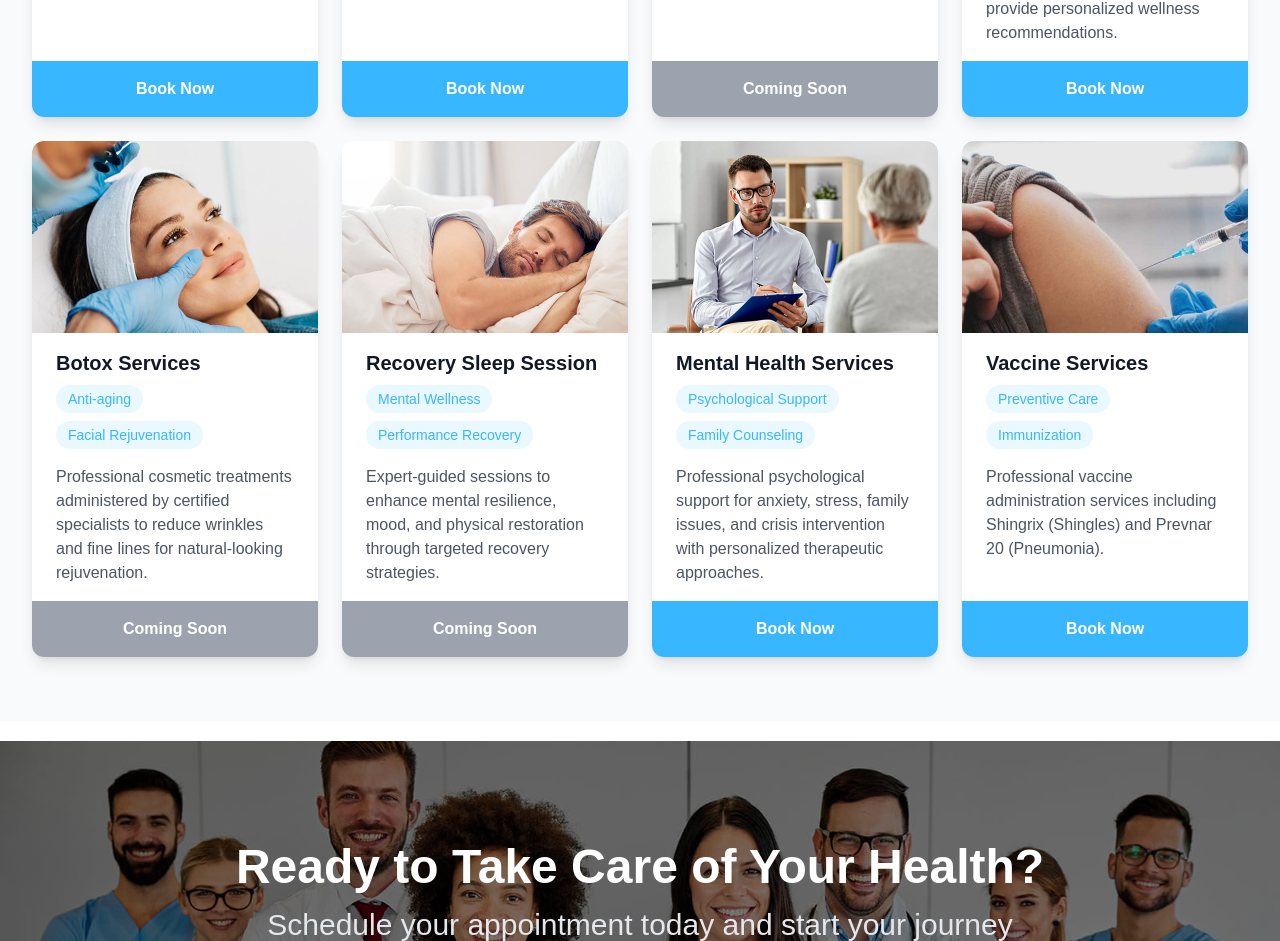
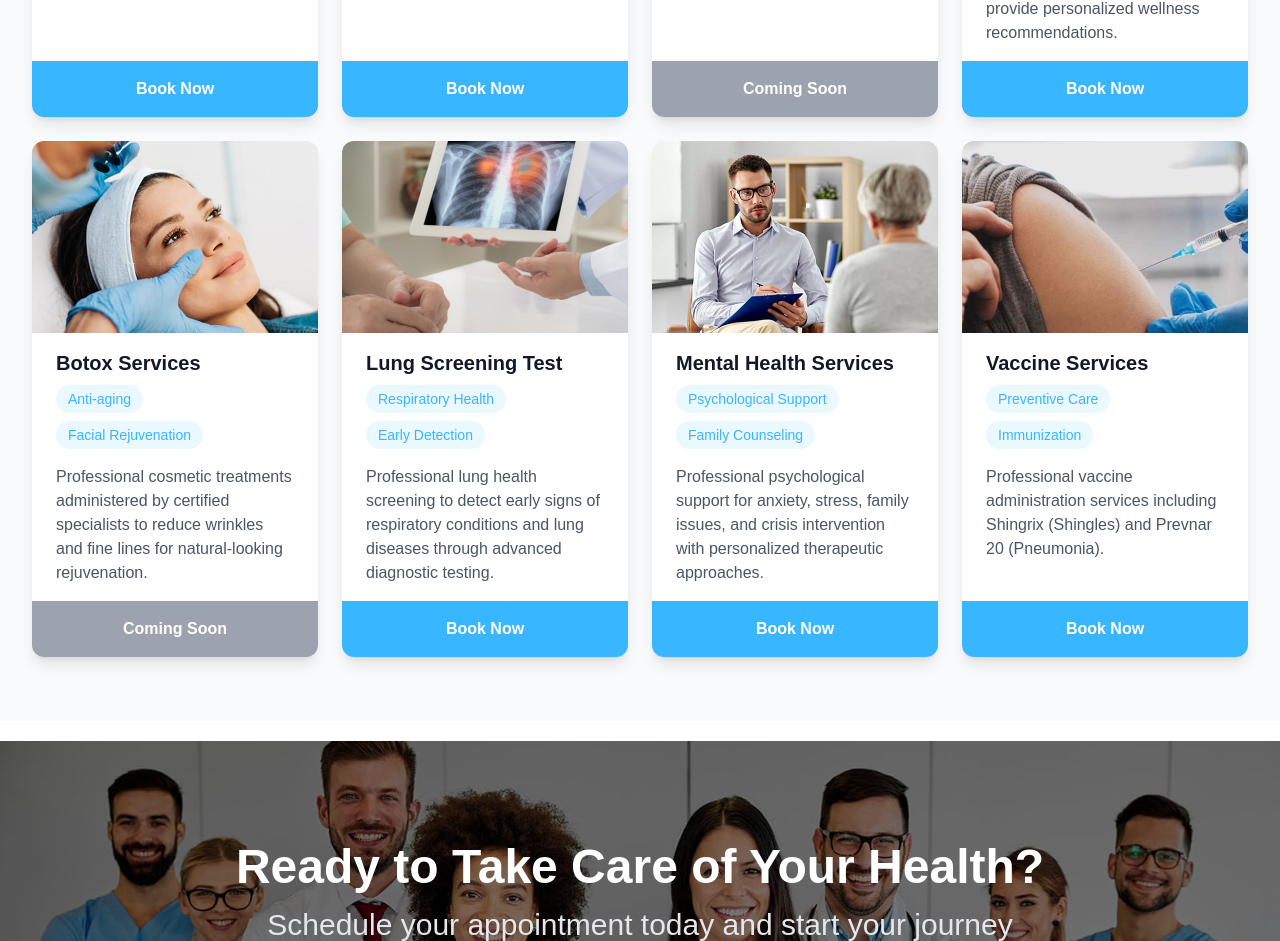
Before and after one commit to nadbm/starpluswebsite, a Next.js app: page /en in a window 1280 px wide. Shown: the part 3175-4116 px from the top of the page. Built offline with nearby package versions, Linux system fonts and the light colour scheme; no server answers.

Commit message:
Add Lung Screening Test service and translations
Introduces the Lung Screening Test as a new service, updates the booking flow and services list to include it, and adds corresponding translations in English, French, and Chinese. Also adds a new image for the service.

```diff
--- a/components/BookingFlow.tsx
+++ b/components/BookingFlow.tsx
@@ -160,6 +160,7 @@ export default function BookingFlow() {
         'Traditional  Chinese Medicine Consultation': 'tcm',
         'Botox Services': 'botox',
         'Recovery Sleep Session': 'recovery',
+        'Lung Screening Test': 'lungScreening',
         'Mental Health': 'mental',
         'Vaccine': 'vaccine',
         'Urinalysis Analysis-Strip Test': 'urinalysis'
--- a/components/Services2.tsx
+++ b/components/Services2.tsx
@@ -120,11 +120,11 @@ export default function Services2() {
             href: `/${locale}/booking`
         },
         {
-            title: t('recovery.title'),
-            description: t('recovery.description'),
-            image: "/home/h12.png",
-            tags: [t('recovery.tag1'), t('recovery.tag2')],
-            status: t('comingSoon'),
+            title: t('lungScreening.title'),
+            description: t('lungScreening.description'),
+            image: "/home/h19.jpg",
+            tags: [t('lungScreening.tag1'), t('lungScreening.tag2')],
+            status: t('available'),
             href: `/${locale}/booking`
         },
         {
--- a/messages/en.json
+++ b/messages/en.json
@@ -201,12 +201,12 @@
       "tag2": "Facial Rejuvenation",
       "tag3": "Cosmetic Care"
     },
-    "recovery": {
-      "title": "Recovery Sleep Session",
-      "description": "Expert-guided sessions to enhance mental resilience, mood, and physical restoration through targeted recovery strategies.",
-      "tag1": "Mental Wellness",
-      "tag2": "Performance Recovery",
-      "tag3": "Holistic Health"
+    "lungScreening": {
+      "title": "Lung Screening Test",
+      "description": "Professional lung health screening to detect early signs of respiratory conditions and lung diseases through advanced diagnostic testing.",
+      "tag1": "Respiratory Health",
+      "tag2": "Early Detection",
+      "tag3": "Lung Health"
     },
     "mental": {
       "title": "Mental Health Services",
@@ -237,6 +237,11 @@
       "title": "Urinalysis Screening",
       "description": "Professional urinalysis screening for comprehensive health assessment. For detailed information and booking, please visit our dedicated Urinalysis Screening page.",
       "button": "Go to Urinalysis Screening Page"
+    },
+    "lungScreeningRedirect": {
+      "title": "Lung Screening Test",
+      "description": "Professional lung health screening to detect early signs of respiratory conditions and lung diseases. For detailed information and booking, please visit our dedicated Lung Screening page.",
+      "button": "Go to Lung Screening Page"
     },
     "followUpInfo": {
       "title": "Follow-up Consultation Information",
--- a/messages/fr.json
+++ b/messages/fr.json
@@ -201,12 +201,12 @@
       "tag2": "Rajeunissement Facial",
       "tag3": "Soins Cosmétiques"
     },
-    "recovery": {
-      "title": "Séance de Récupération Sommeil",
-      "description": "Sessions guidées par des experts pour améliorer la résilience mentale, l'humeur et la restauration physique par des stratégies de récupération ciblées.",
-      "tag1": "Bien-être Mental",
-      "tag2": "Récupération Performance",
-      "tag3": "Santé Globale"
+    "lungScreening": {
+      "title": "Test de Dépistage Pulmonaire",
+      "description": "Dépistage professionnel de la santé pulmonaire pour détecter les signes précoces de conditions respiratoires et de maladies pulmonaires par des tests de diagnostic avancés.",
+      "tag1": "Santé Respiratoire",
+      "tag2": "Détection Précoce",
+      "tag3": "Santé Pulmonaire"
     },
     "mental": {
       "title": "Services de Santé Mentale",
@@ -237,6 +237,11 @@
       "title": "Test de Dépistage d'Urine",
       "description": "Service professionnel de dépistage d'urine pour une évaluation complète de la santé. Pour des informations détaillées et des réservations, veuillez visiter notre page dédiée au dépistage d'urine.",
       "button": "Aller à la Page de Dépistage d'Urine"
+    },
+    "lungScreeningRedirect": {
+      "title": "Test de Dépistage Pulmonaire",
+      "description": "Dépistage professionnel de la santé pulmonaire pour détecter les signes précoces de conditions respiratoires et de maladies pulmonaires. Pour des informations détaillées et des réservations, veuillez visiter notre page dédiée au dépistage pulmonaire.",
+      "button": "Aller à la Page de Dépistage Pulmonaire"
     },
     "followUpInfo": {
       "title": "Informations sur la Consultation de Suivi",
--- a/messages/zh.json
+++ b/messages/zh.json
@@ -202,12 +202,12 @@
       "tag2": "面部年轻化",
       "tag3": "美容护理"
     },
-    "recovery": {
-      "title": "恢复睡眠",
-      "description": "通过专家指导的会话，提升心理韧性、情绪和身体恢复，采用针对性的恢复策略。",
-      "tag1": "心理健康",
-      "tag2": "性能恢复",
-      "tag3": "整体健康"
+    "lungScreening": {
+      "title": "肺部筛查检测",
+      "description": "专业肺部健康筛查，通过先进的诊断检测技术，早期发现呼吸系统疾病和肺部疾病的征兆。",
+      "tag1": "呼吸健康",
+      "tag2": "早期检测",
+      "tag3": "肺部健康"
     },
     "mental": {
       "title": "心理健康服务",
@@ -238,6 +238,11 @@
       "title": "尿液筛查",
       "description": "专业的尿液筛查服务，提供全面的健康评估。如需了解详细信息和预约，请访问我们的尿液筛查专页。",
       "button": "前往尿液筛查页面"
+    },
+    "lungScreeningRedirect": {
+      "title": "肺部筛查检测",
+      "description": "专业肺部健康筛查，通过先进的诊断检测技术，早期发现呼吸系统疾病和肺部疾病的征兆。如需了解详细信息和预约，请访问我们的肺部筛查专页。",
+      "button": "前往肺部筛查页面"
     },
     "followUpInfo": {
       "title": "随访咨询信息",
```
Also changed, not shown: public/home/h19.jpg (added).
